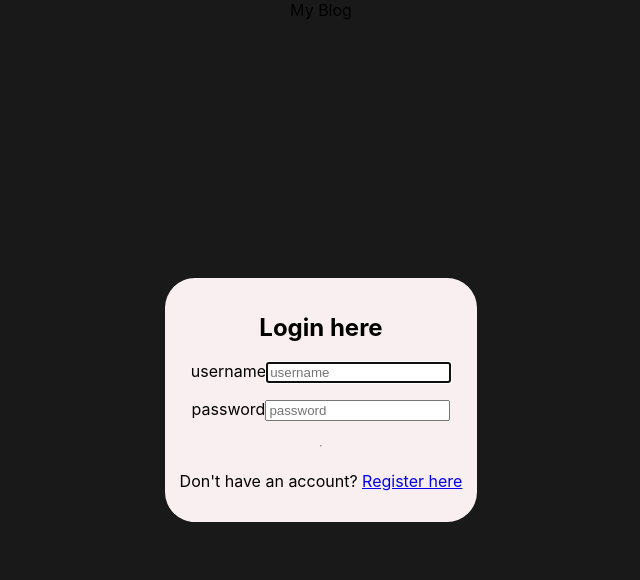
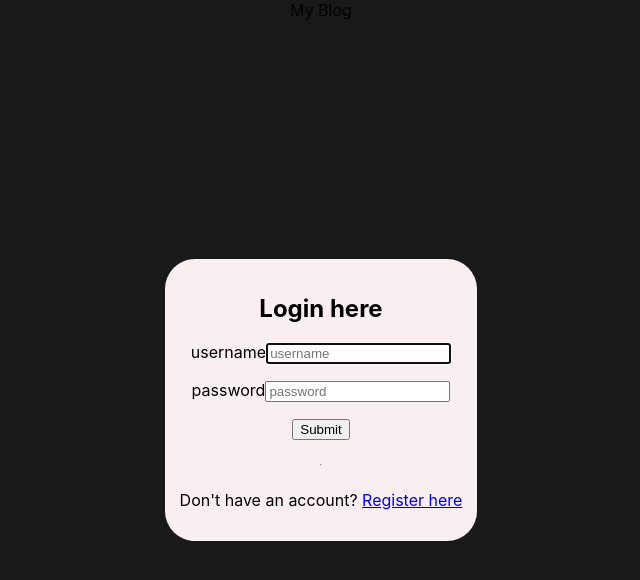
Before and after one commit to NanorIsrael/vlog, a React (Create React App) app: page /login in a window 1280 px wide. Shown: the top 580 px of the page, without its empty margins (319-959 px from the left). Built offline with nearby package versions, Linux system fonts and the light colour scheme; no server answers.

Commit message:
Update registraion page and  fix submit button

```diff
--- a/src/components/Forms/InputField.tsx
+++ b/src/components/Forms/InputField.tsx
@@ -14,7 +14,7 @@ export default function InputField({
 }: InputType) {
   return (
     <div>
-      {label && (
+      {label ? (
         <label htmlFor={name}>
           {name}
           <input
@@ -24,7 +24,16 @@ export default function InputField({
             ref={fieldRef}
           />
         </label>
-      )}
+      ) :
+      (
+        <input
+            id={name}
+            type={type || "text"}
+            placeholder={name}
+            ref={fieldRef}
+          />
+      )
+      }
       {<p>{errors[name]}</p>}
     </div>
   );
--- a/src/pages/RegistrationPage.tsx
+++ b/src/pages/RegistrationPage.tsx
@@ -17,9 +17,20 @@ export default function RegistrationPage() {
 
   useEffect(() => usernameRef.current?.focus(), []);
 
-  const onSubmit = async (ev: SyntheticEvent) => {
+  const onSubmit = async (ev: React.FormEvent<HTMLFormElement>) => {
     ev.preventDefault();
 
+    // console.log("this event" , ev.target)
+    // const formData = new FormData(ev.target as HTMLFormElement)
+    // formData.
+    // const target = ev.currentTarget;
+    // const formData = new FormData(target);
+    //   // Rest of your code using formData
+    //   console.log("this name", ev.currentTarget, formData.get("username"))
+
+
+
+    // console.log("this name", formData.get("username"))
     const username = usernameRef.current?.value;
     const email = emailRef.current?.value;
     const password = passRef.current?.value;
@@ -94,7 +105,7 @@ export default function RegistrationPage() {
           fieldRef={conPassRef}
           errors={formErrors}
         />
-        <InputField type={"submit"} name={"submit"} errors={formErrors} />
+        <InputField type={"submit"} name={"submit"} errors={formErrors}/>
       </form>
       <hr />
       <p>
--- a/src/reportWebVitals.ts
+++ b/src/reportWebVitals.ts
@@ -1,3 +1,4 @@
+// eslint-disable-next-line import/named
 import { ReportHandler } from "web-vitals";
 
 const reportWebVitals = (onPerfEntry?: ReportHandler) => {
```
